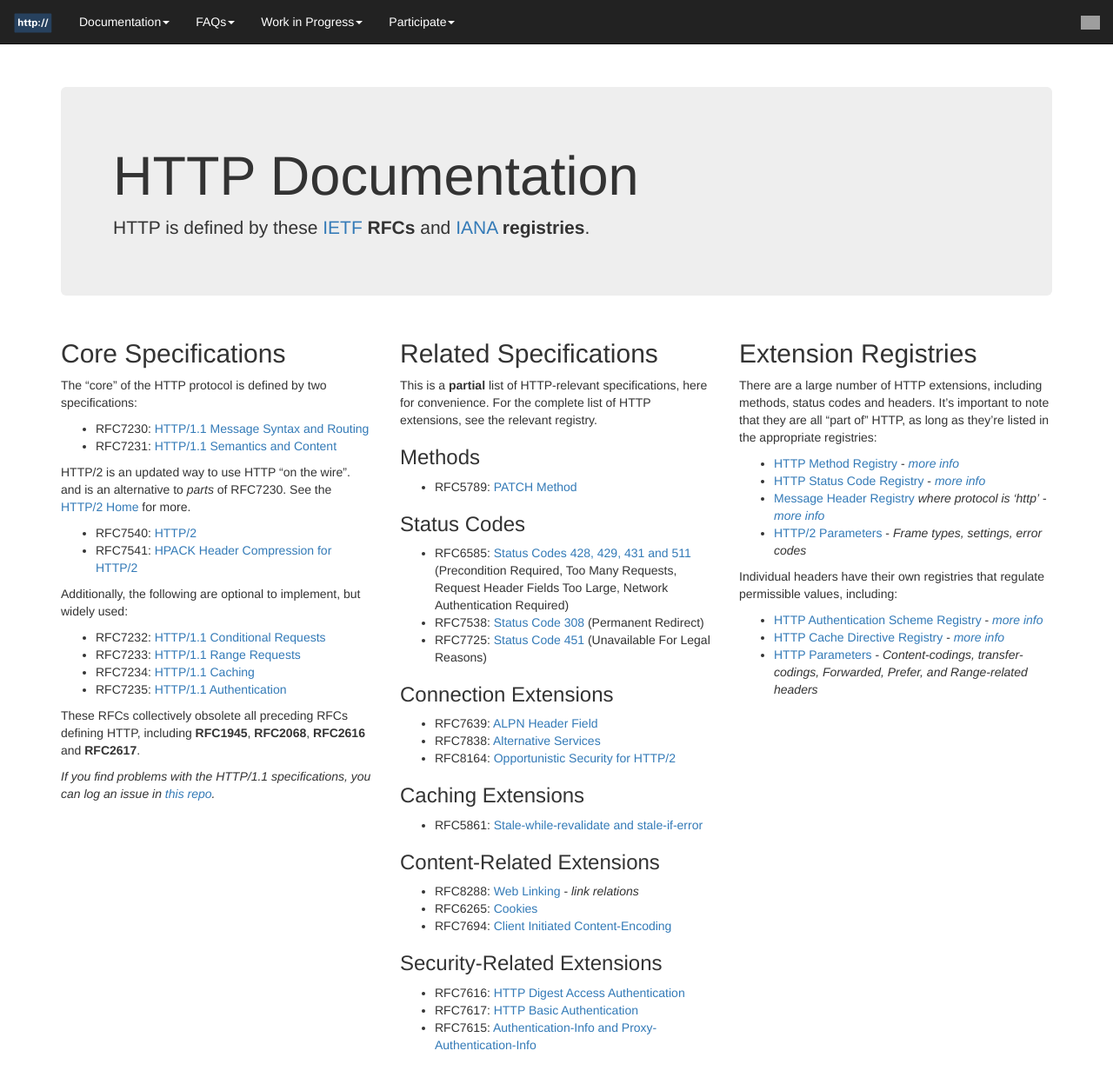
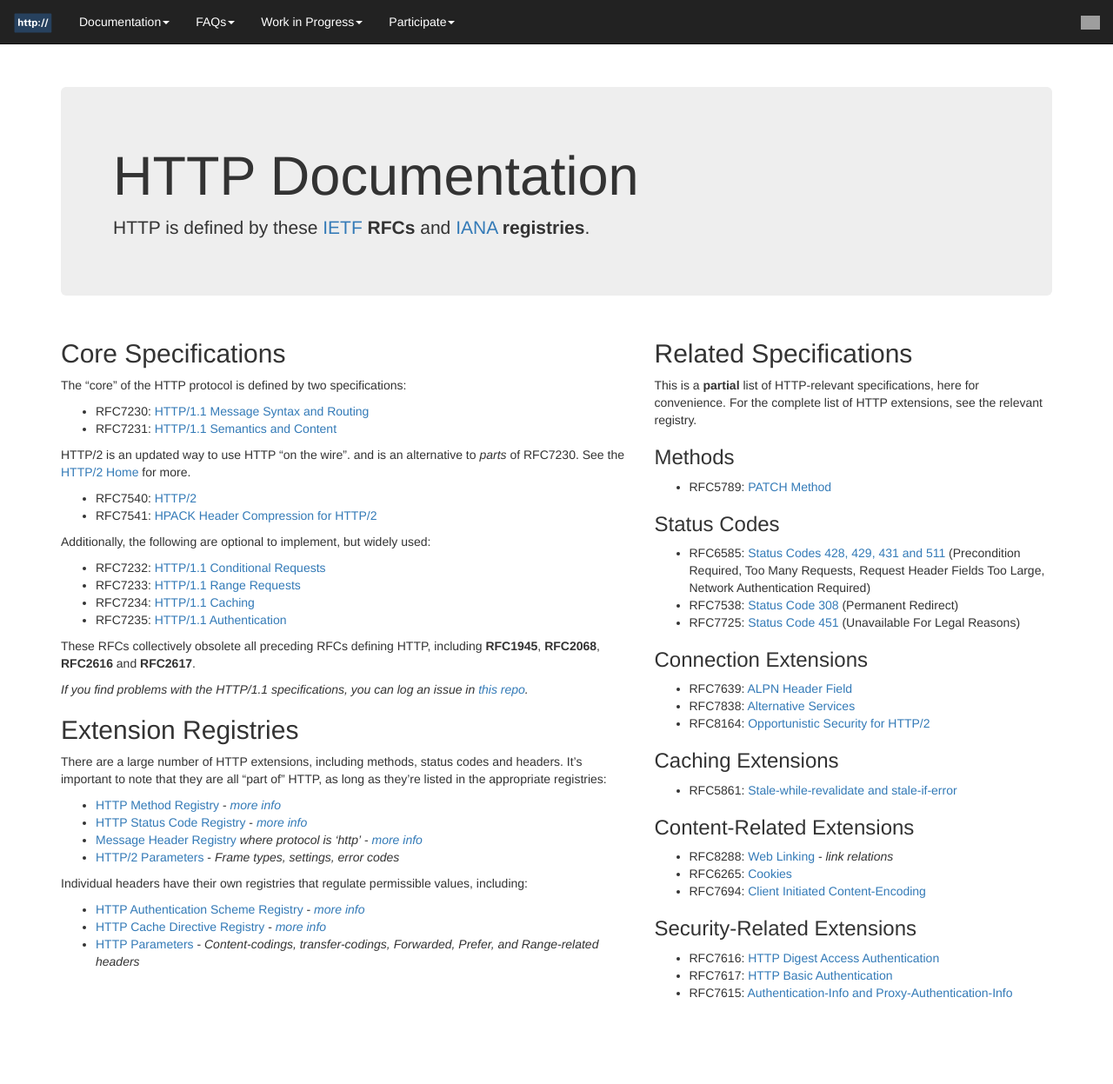
Before and after one commit to httpwg/httpwg.github.io, a Jekyll site: the page built from specs/index.md, in a window 1280 px wide and 1322 px high. Shown: the top 1247 px of the window at 87% size. Built offline with Jekyll 4.4.1, drawn with Linux system fonts in a browser that asks for light colours; nearby versions of some CDN libraries; library files that are not in the unit come from our copies; grey boxes are pictures that could not be loaded.

Commit message:
try 2col

```diff
--- /dev/null
+++ b/_layouts/2col.html
@@ -0,0 +1,43 @@
+<!DOCTYPE HTML>
+
+<html lang="en">
+  <head>
+    <meta http-equiv="Content-Type" content="text/html; charset=UTF-8" />
+    <title>{{ page.title }}</title>
+    <meta name="viewport" content="width=device-width, initial-scale=1">
+    <link href="/bower_components/bootstrap/dist/css/bootstrap.min.css" rel="stylesheet">
+    <link href="/asset/site.css" rel="stylesheet">
+  </head>
+  <body>
+
+    {% include navbar.html %}
+
+      <div class="container">
+
+        <div class="jumbotron">
+
+        <h1>{{ page.title }}</h1>
+
+        {{ content }}
+        </div>
+
+        <div class="row">
+        	<div class="col-md-7">
+            {% capture mdcol1 %}{% include_relative {{ page.col1 }} %}{% endcapture %}
+            {{ mdcol1 | markdownify }}
+            {% capture mdcol2 %}{% include_relative {{ page.col2 }} %}{% endcapture %}
+            {{ mdcol2 | markdownify }}
+          </div>
+        	<div class="col-md-5">
+            {% capture mdcol3 %}{% include_relative {{ page.col3 }} %}{% endcapture %}
+            {{ mdcol3 | markdownify }}
+          </div>
+        </div>
+
+      </div>
+
+    <script src="/bower_components/jquery/dist/jquery.min.js"></script>
+    <script src="/bower_components/bootstrap/dist/js/bootstrap.min.js"></script>
+
+  </body>
+</html>
```
Also changed, not shown: specs/index.md (+3 -3 lines).
